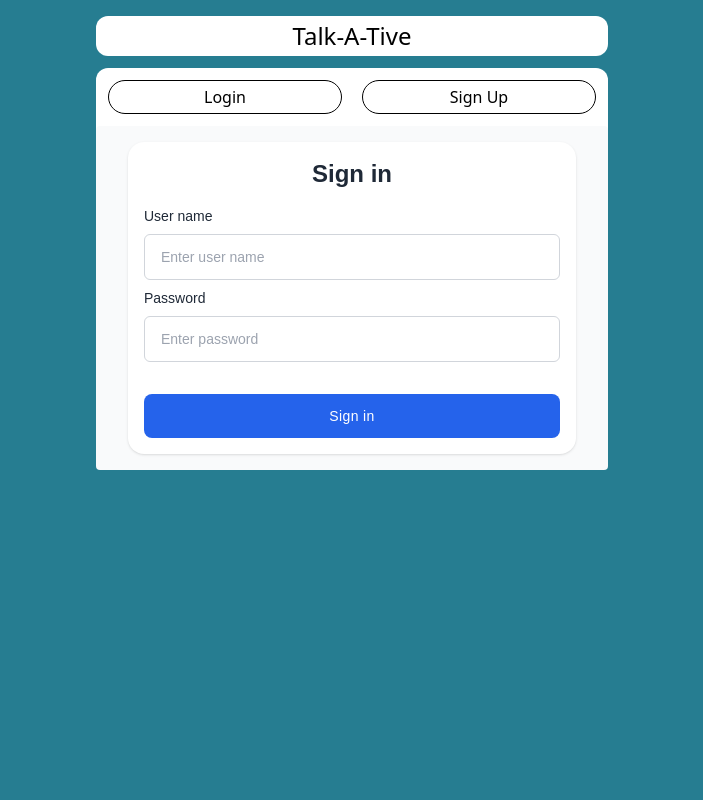
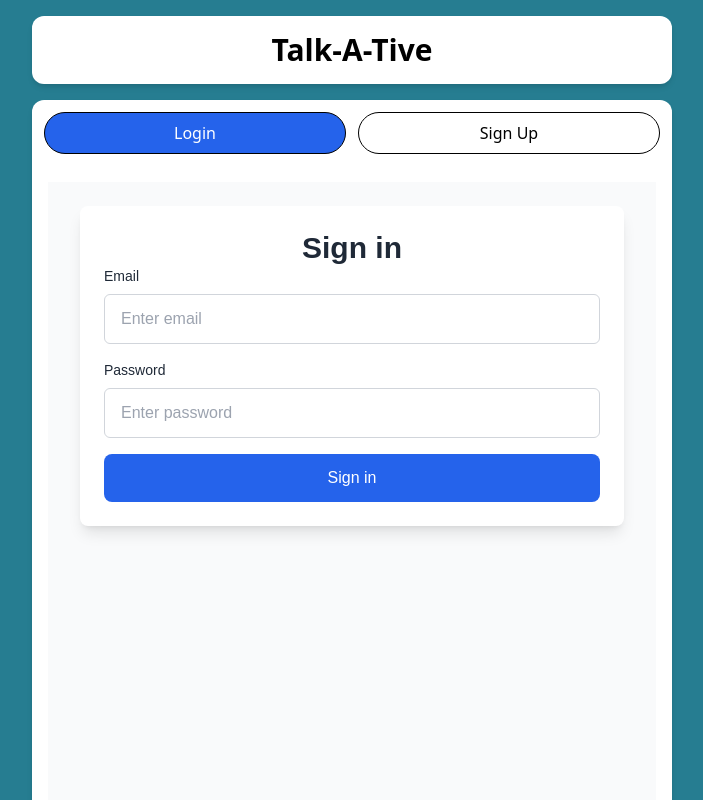
Before and after one commit to akashjadhav1/chat_app, a React (Create React App) app in the folder client/: page / in a window 1280 px wide. Shown: the top 800 px of the page, without its empty margins (288-991 px from the left). Built offline with nearby package versions, Linux system fonts and the light colour scheme.

Commit message:
fix cros origin resource sharing

```diff
--- a/client/src/components/Homepage.jsx
+++ b/client/src/components/Homepage.jsx
@@ -3,9 +3,7 @@ import Login from "./Login";
 import Signup from "./Signup";
 import { useNavigate } from "react-router-dom";
 import { ToastContainer } from "react-toastify";
-import 'react-toastify/dist/ReactToastify.css'
-
-
+import 'react-toastify/dist/ReactToastify.css';
 
 function Homepage() {
   const [activeTab, setActiveTab] = useState("login");
@@ -15,43 +13,43 @@ function Homepage() {
     setActiveTab(elem);
   };
 
-  useEffect(()=>{
+  useEffect(() => {
     const user = JSON.parse(localStorage.getItem("user"));
-if(user){
-  navigate("/chats")
+    if (user) {
+      navigate("/chats");
     }
-  })
-
+  }, [navigate]);
 
   return (
-    <div className="w-[40%] m-auto mt-4">
-      <div className="p-1 bg-white text-black text-center rounded-xl">
-        <p className="text-2xl">Talk-A-Tive</p>
+    <div className="w-full max-w-xs sm:max-w-sm md:max-w-md lg:max-w-lg xl:max-w-2xl mx-auto mt-4 px-4">
+      <div className="p-4 bg-white text-black text-center rounded-xl shadow-md">
+        <p className="text-2xl md:text-3xl font-semibold">Talk-A-Tive</p>
       </div>
 
-      <div className=" bg-white text-black rounded-xl mt-3">
-        <div className="flex justify-around items-center p-3 gap-5">
+      <div className="bg-white text-black rounded-xl mt-4 shadow-md">
+        <div className="flex justify-around items-center p-3 gap-3">
           <button
             onClick={() => handleTabClick("login")}
-            className="border border-black rounded-full w-full p-1"
+            className={`border border-black rounded-full w-1/2 p-2 text-sm md:text-base ${
+              activeTab === "login" ? "bg-blue-600 text-white" : ""
+            }`}
           >
             Login
           </button>
           <button
             onClick={() => handleTabClick("signup")}
-            className="border border-black rounded-full w-full p-1"
+            className={`border border-black rounded-full w-1/2 p-2 text-sm md:text-base ${
+              activeTab === "signup" ? "bg-blue-600 text-white" : ""
+            }`}
           >
             Sign Up
           </button>
         </div>
 
-        <div className="">
-          {
-            activeTab === "login" ?
-            <Login />
-            : <Signup setActiveTab = {setActiveTab}/>
-          }
+        <div className="p-4">
+          {activeTab === "login" ? <Login /> : <Signup setActiveTab={setActiveTab} />}
         </div>
+
         <ToastContainer
           position="top-right"
           autoClose={5000}
--- a/client/src/components/Login.jsx
+++ b/client/src/components/Login.jsx
@@ -1,12 +1,12 @@
 import React, { useState } from "react";
 import axios from "axios";
 import { useNavigate } from "react-router-dom";
-import { ChatState } from "../context/ChatProvider"; // Assuming you have a ChatProvider for state management
+import { ChatState } from "../context/ChatProvider";
 import { toast } from "react-toastify";
 
 function Login() {
   const navigate = useNavigate();
-  const { setUser } = ChatState(); // Assuming setUser is a function from ChatState to set the user data globally
+  const { setUser } = ChatState();
   const [loginData, setLoginData] = useState({
     email: '',
     password: '',
@@ -21,7 +21,7 @@ const toastifyConfig = {
     draggable: true,
     progress: undefined,
     theme: "dark",
-}
+  };
 
   const handleChange = (e) => {
     setLoginData({ ...loginData, [e.target.name]: e.target.value });
@@ -31,7 +31,7 @@ const toastifyConfig = {
     e.preventDefault();
 
     if (!loginData.email || !loginData.password) {
-      toast.warning("Please fill all the required fields",toastifyConfig);
+      toast.warning("Please fill all the required fields", toastifyConfig);
       return;
     }
 
@@ -53,58 +53,53 @@ const toastifyConfig = {
         config
       );
 
-      // Store token and user info in localStorage
       localStorage.setItem('token', response.data.token);
       localStorage.setItem('user', JSON.stringify(response.data));
 
-      // Update the global user state with the response data
       setUser(response.data);
-      toast.success("User login successful",toastifyConfig)
-      // Navigate to the chats route and pass state
+      toast.success("User login successful", toastifyConfig);
       navigate("/chats", { replace: true });
 
     } catch (error) {
-      toast.error("Error on login request",toastifyConfig);
+      toast.error("Error on login request", toastifyConfig);
     }
   };
 
   return (
-    <div className="bg-gray-50 font-[sans-serif] rounded">
-      <div className="flex flex-col items-center justify-center py-4 px-4">
-        <div className="max-w-md w-full">
-          <div className="p-4 rounded-2xl bg-white shadow">
-            <h2 className="text-gray-800 text-center text-2xl font-bold">Sign in</h2>
-            <form className="mt-4 space-y-2" onSubmit={handleSubmit}>
+    <div className="flex justify-center  min-h-screen bg-gray-50 font-[sans-serif]">
+      <div className="flex flex-col items-center  w-full max-w-xs sm:max-w-md md:max-w-md lg:max-w-lg xl:max-w-xl py-6 px-4">
+        <div className="w-full p-6 bg-white shadow-lg rounded-lg">
+          <h2 className="text-gray-800 text-center text-2xl md:text-3xl font-bold">Sign in</h2>
+          <form className="space-y-4" onSubmit={handleSubmit}>
             <div>
-                <label className="text-gray-800 text-sm mb-2 block">User name</label>
-                <div className="relative flex items-center">
+              <label className="text-gray-800 text-sm mb-2 block">Email</label>
               <input
                 onChange={handleChange}
                 name="email"
                 type="text"
                 required
-                    className="w-full text-gray-800 text-sm border border-gray-300 px-4 py-3 rounded-md outline-blue-600"
-                    placeholder="Enter user name"
+                className="w-full border border-gray-300 px-4 py-3 text-sm md:text-base rounded-md outline-blue-600"
+                placeholder="Enter email"
               />
-                </div>
             </div>
 
             <div>
               <label className="text-gray-800 text-sm mb-2 block">Password</label>
-                <div className="relative flex items-center">
               <input
                 onChange={handleChange}
                 name="password"
                 type="password"
                 required
-                    className="w-full text-gray-800 text-sm border border-gray-300 px-4 py-3 rounded-md outline-blue-600"
+                className="w-full border border-gray-300 px-4 py-3 text-sm md:text-base rounded-md outline-blue-600"
                 placeholder="Enter password"
               />
             </div>
-              </div>
 
-              <div className="!mt-8">
-                <button type="submit" className="w-full py-3 px-4 text-sm tracking-wide rounded-lg text-white bg-blue-600 hover:bg-blue-700 focus:outline-none">
+            <div className="mt-6">
+              <button
+                type="submit"
+                className="w-full py-3 px-4 text-sm md:text-base font-medium rounded-lg text-white bg-blue-600 hover:bg-blue-700 focus:outline-none"
+              >
                 Sign in
               </button>
             </div>
@@ -112,7 +107,6 @@ const toastifyConfig = {
         </div>
       </div>
     </div>
-    </div>
   );
 }
 
--- a/client/src/miscellaneous/MyChats.jsx
+++ b/client/src/miscellaneous/MyChats.jsx
@@ -4,12 +4,12 @@ import axios from "axios";
 import { getSender } from "../config/chatLogics";
 import GroupChatModel from "./GroupChatModel";
 import Lottie from "lottie-react";
-import loadingAnimation from "../animation/loadingAnimation.json"
+import loadingAnimation from "../animation/loadingAnimation.json";
 import { toast } from "react-toastify";
 
-function MyChats({fetchAgain}) {
+function MyChats({ fetchAgain }) {
   const [loggedUser, setLoggedUser] = useState();
-  const [groupChatDrawer,setGroupChatDrawer] = useState(false);
+  const [groupChatDrawer, setGroupChatDrawer] = useState(false);
   const { selectedChat, setSelectedChat, user, chats, setChats } = ChatState();
 
   const toastifyConfig = {
@@ -21,8 +21,7 @@ function MyChats({fetchAgain}) {
     draggable: true,
     progress: undefined,
     theme: "dark",
-  }
-
+  };
 
   const fetchChats = async () => {
     try {
@@ -36,80 +35,85 @@ function MyChats({fetchAgain}) {
         config
       );
       setChats(data);
-      toast.success("fetch toast successfully",toastifyConfig)
+      toast.success("Chats fetched successfully", toastifyConfig);
     } catch (error) {
-      toast.error(error,toastifyConfig);
+      toast.error("Failed to fetch chats", toastifyConfig);
     }
   };
 
-  const onClose = ()=>{
+  const onClose = () => {
     setGroupChatDrawer(false);
-  }
-  const onOpenGroupChat = ()=>{
+  };
+  const onOpenGroupChat = () => {
     setGroupChatDrawer(true);
-  }
+  };
 
   useEffect(() => {
     setLoggedUser(JSON.parse(localStorage.getItem("user")));
     fetchChats();
   }, [fetchAgain]);
+
   return (
     <div
-      className={`sm:${
-        selectedChat ? "none" : "flex"
-      } md:flex flex-col items-center p-3 bg-white sm:w-[100%] md:w-[31%] rounded-xl border-1 border-black text-black`}
+      className={`flex flex-col items-center p-3 bg-white w-full sm:w-[100%] md:w-[31%] rounded-xl border border-gray-200 text-black ${
+        selectedChat ? "hidden sm:flex" : "flex"
+      }`}
     >
-      <div className="pb-3 px-3 text-md font-sans flex w-[100%] justify-between items-center ">
-        <p className="text-sm">My Chats</p>
+      <div className="pb-3 px-3 text-md font-sans flex w-full justify-between items-center">
+        <p className="text-sm md:text-base">My Chats</p>
         <GroupChatModel onClose={onClose} groupChatDrawer={groupChatDrawer} fetchChats={fetchChats} />
-        <button onClick={onOpenGroupChat} className="flex rounded sm:text-md text-sm bg-gray-300 p-1">
-          New Group Chat{" "}
+        <button
+          onClick={onOpenGroupChat}
+          className="flex items-center rounded text-sm sm:text-md bg-gray-300 m-2 "
+        >
+          New Group Chat
           <span>
             <svg
               xmlns="http://www.w3.org/2000/svg"
               fill="none"
               viewBox="0 0 24 24"
-              stroke-width="1.5"
+              strokeWidth="1.5"
               stroke="currentColor"
-              class="size-6"
+              className="w-4 h-4 ml-1"
             >
               <path
-                stroke-linecap="round"
-                stroke-linejoin="round"
+                strokeLinecap="round"
+                strokeLinejoin="round"
                 d="M12 4.5v15m7.5-7.5h-15"
               />
             </svg>
           </span>
         </button>
       </div>
-      <div className="flex flex-col p-3 bg-[#F8F8F8] w-full h-full rounded overflow-hidden">
-        {
-          chats?(
-            <div className=" overflow-y-auto">
-            {
-  chats.map((chat) => (
+      <div className="flex flex-col p-3 bg-gray-100 w-full h-full rounded-lg overflow-hidden">
+        {chats ? (
+          <div className="flex flex-col gap-2 overflow-y-auto">
+            {chats.map((chat) => (
               <div
-      className={`cursor-pointer py-2 px-3 mt-2 rounded ${
-        selectedChat === chat ? "bg-[#E8E8E8] text-[#38B2AC]" : "bg-[#38B2AC] text-[#E8E8E8]"
+                className={`cursor-pointer py-2 px-3 rounded-md ${
+                  selectedChat === chat
+                    ? "bg-gray-300 text-teal-600"
+                    : "bg-teal-500 text-white"
                 }`}
                 key={chat._id}
                 onClick={() => setSelectedChat(chat)}
               >
-      <p>
-        {!chat.isGroupChat ? getSender(loggedUser, chat.users) : chat.chatName}
+                <p className="text-xs sm:text-sm md:text-base">
+                  {!chat.isGroupChat
+                    ? getSender(loggedUser, chat.users)
+                    : chat.chatName}
                 </p>
               </div>
-  ))
-}
-
+            ))}
           </div>
-          ):<Lottie
+        ) : (
+          <Lottie
             animationData={loadingAnimation}
-                loop={true}
-                autoplay={true}
+            loop
+            autoplay
             style={{ width: 70, marginBottom: 15, marginLeft: 0 }}
           />
-        }
+        )}
       </div>
     </div>
   );
```
Also changed, not shown: client/src/miscellaneous/SideDrawer.jsx (+35 -28 lines), 1 other file (tests, documents, lock files or other folders). Lines whose indentation alone changed are shown as unchanged.
